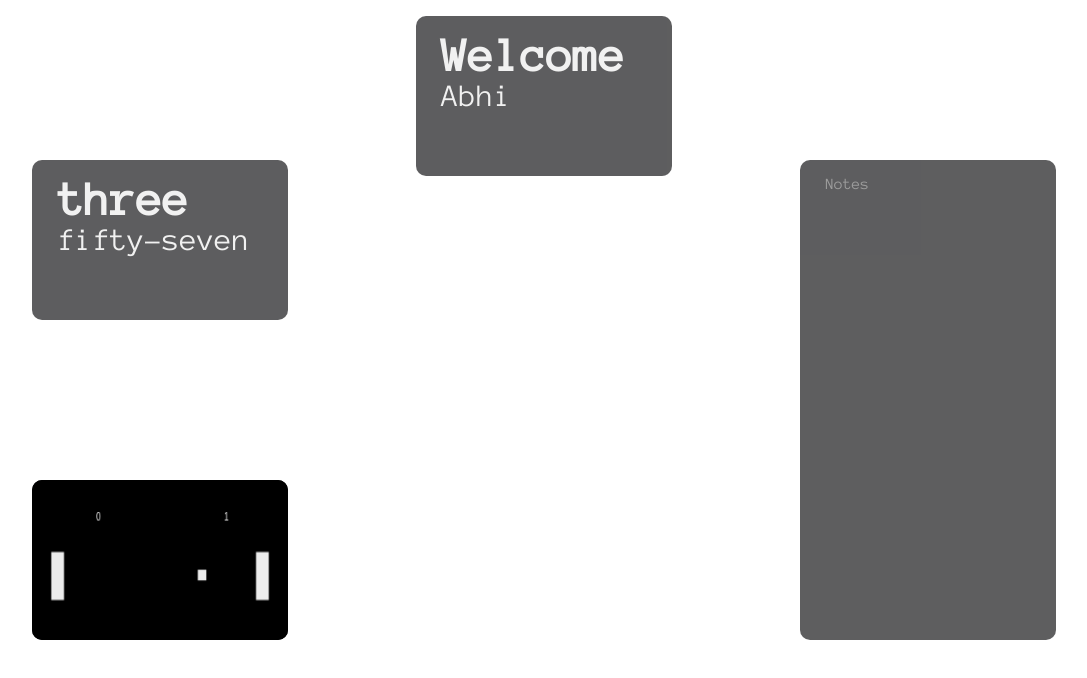
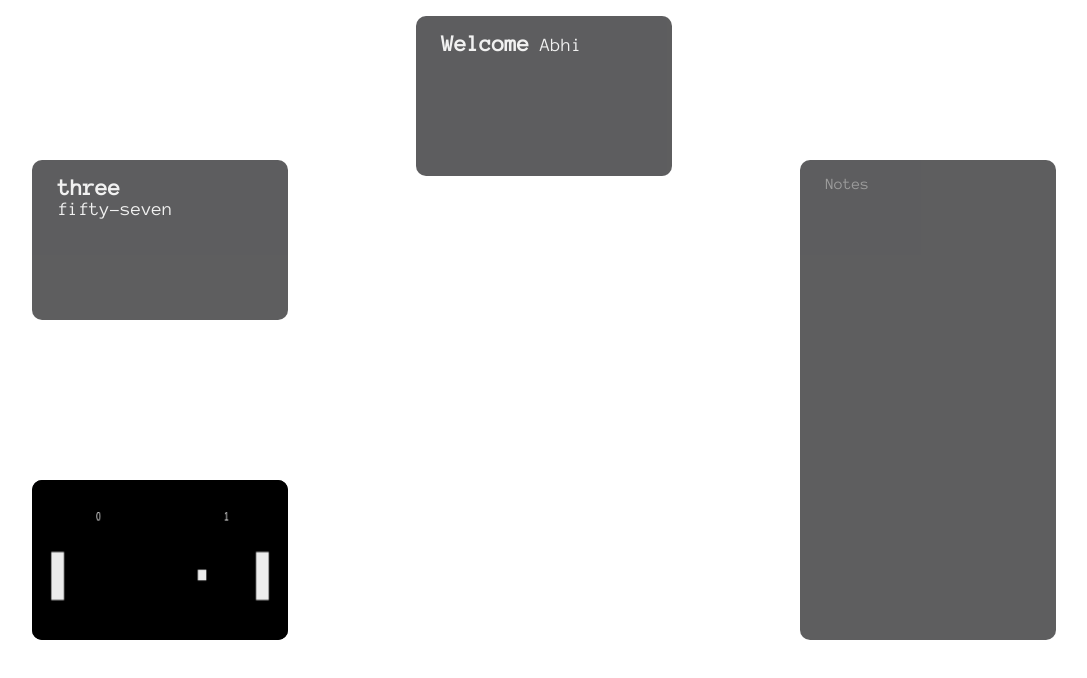
Before and after one commit to problemtwo/bashd, a plain HTML site: page index.html in a window 1280 px wide. Shown: the whole page, without its empty margins (96-1183 px from the left). Drawn offline with Linux system fonts and the light colour scheme.

Commit message:
redid font sizes

```diff
--- a/style.css
+++ b/style.css
@@ -26,13 +26,13 @@ body {
 	color:#ececec;
 
 	font-family:'Anonymous Pro';
-	font-size:2em;
+	font-size:1.2em;
 
 	border-radius:10px;
 }
 
 .cell span {
-	font-size:1.5em;
+	font-size:1.2em;
 	font-weight:bold;
 }
 
```
